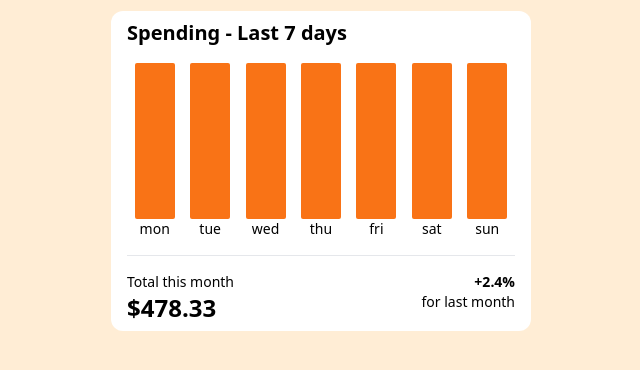
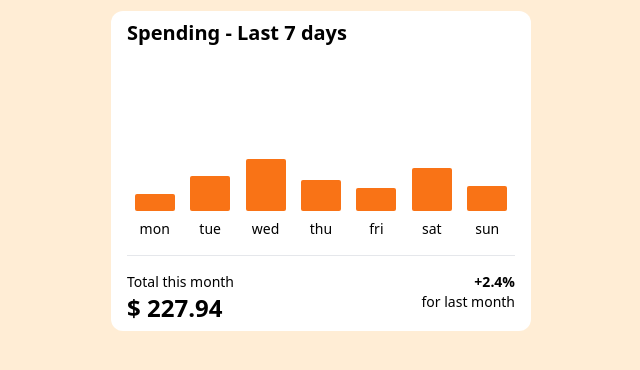
Before and after one commit to theisolatedmonk/expenses_chart, a plain HTML site: page index.html in a window 1280 px wide. Shown: the part 284-654 px from the top of the page, without its empty margins (319-959 px from the left). Drawn offline with Linux system fonts and the light colour scheme.

Commit message:
graph and tooltip done

```diff
--- /dev/null
+++ b/data.json
@@ -0,0 +1,30 @@
+[
+  {
+    "day": "mon",
+    "amount": 17.45
+  },
+  {
+    "day": "tue",
+    "amount": 34.91
+  },
+  {
+    "day": "wed",
+    "amount": 52.36
+  },
+  {
+    "day": "thu",
+    "amount": 31.07
+  },
+  {
+    "day": "fri",
+    "amount": 23.39
+  },
+  {
+    "day": "sat",
+    "amount": 43.28
+  },
+  {
+    "day": "sun",
+    "amount": 25.48
+  }
+]
--- a/index.html
+++ b/index.html
@@ -7,7 +7,7 @@
     <meta name="viewport" content="width=device-width, initial-scale=1.0">
     <title>Document</title>
     <link href="/dist/output.css" rel="stylesheet">
-    <script src="index.js" defer></script>
+    <script type="module" src="index.js" defer></script>
 </head>
 
 <body class="flex justify-center items-center h-screen bg-orange-100">
@@ -21,39 +21,41 @@
         </div>
         <div class="contain2 bg-white h-80 gap-4 justify-between rounded-xl flex flex-col px-4 py-2">
             <h1 class=" font-bold text-xl">Spending - Last 7 days</h1>
-            <div class="bardayval flex h-48 items-center text-sm text-center ">
-                <div class="graph ">
-                    <div id="mon_amt" class="monvalue value "> 123</div>
+            <div class="bardayval flex h-48 items-center text-sm text-center transition-all ">
+                <div class="graph   group">
+                    <div id="mon_amt" class="monvalue  value  group-hover:flex   ">
+                        <p id="mon_amt" class="w-fit">123</p>
+                    </div>
                     <div id="mon1" class="mon graphcolrd"></div>
                     <div id="mon2">mon</div>
                 </div>
-                <div class="graph ">
-                    <div id="tue_amt" class="tuevalue value"> 123</div>
+                <div class="graph group ">
+                    <div id="tue_amt" class="tuevalue value  group-hover:flex"> 123</div>
                     <div id="tue1" class="tue graphcolrd"></div>
                     <div id="tue2">tue</div>
                 </div>
-                <div class="graph ">
-                    <div id="wed_amt" class="wedvalue value"> 123</div>
+                <div class="graph group ">
+                    <div id="wed_amt" class="wedvalue value group-hover:flex"> 123</div>
                     <div id="wed1" class="wed graphcolrd"></div>
                     <div id="wed2">wed</div>
                 </div>
-                <div class="graph ">
-                    <div id="thu_amt" class="thuvalue value"> 123</div>
+                <div class="graph group ">
+                    <div id="thu_amt" class="thuvalue value group-hover:flex"> 123</div>
                     <div id="thu1" class="thu graphcolrd"></div>
                     <div id="thu2">thu</div>
                 </div>
-                <div class="graph ">
-                    <div id="fri_amt" class="frivalue value"> 123</div>
+                <div class="graph group ">
+                    <div id="fri_amt" class="frivalue value group-hover:flex"> 123</div>
                     <div id="fri1" class="fri graphcolrd"></div>
                     <div id="fri2">fri</div>
                 </div>
-                <div class="graph ">
-                    <div id="sat_amt" class="satvalue value"> 123</div>
+                <div class="graph group ">
+                    <div id="sat_amt" class="satvalue value group-hover:flex"> 123</div>
                     <div id="sat1" class="sat graphcolrd"></div>
                     <div id="sat2">sat</div>
                 </div>
-                <div class="graph   ">
-                    <div id="sun_amt" class="sunvalue value"> 123</div>
+                <div class="graph group   ">
+                    <div id="sun_amt" class="sunvalue value group-hover:flex"> 123</div>
                     <div id="sun1" class="sun graphcolrd
 
                     "></div>
--- a/index.js
+++ b/index.js
@@ -1,10 +1,53 @@
 const balamt = document.getElementById('balamt');
 const totalamt = document.getElementById('totalamt');
 const percent = document.getElementById('percent');
-const monAmt = document.getElementById('mon_amt');
-const tueAmt = document.getElementById('tue_amt');
-const wedAmt = document.getElementById('wed_amt');
-const thuAmt = document.getElementById('thu_amt');
-const friAmt = document.getElementById('fri_amt');
-const satAmt = document.getElementById('sat_amt');
-const sunAmt = document.getElementById('sun_amt');
+
+const mondayDiv = document.getElementById('mon1');
+const tuedayDiv = document.getElementById('tue1');
+const wednesdayDiv = document.getElementById('wed1');
+const thursdayDiv = document.getElementById('thu1');
+const fridayDiv = document.getElementById('fri1');
+const saturdayDiv = document.getElementById('sat1');
+const sundayDiv = document.getElementById('sun1');
+
+const mondayAmt = document.getElementById('mon_amt');
+const tuesdayAmt = document.getElementById('tue_amt');
+const wednesdayAmt = document.getElementById('wed_amt')
+const thursdayAmt = document.getElementById('thu_amt');
+const fridayAmt = document.getElementById('fri_amt');
+const saturdayAmt = document.getElementById('sat_amt');
+const sundayAmt = document.getElementById('sun_amt');
+
+
+const days = [mondayDiv, tuedayDiv, wednesdayDiv, thursdayDiv, fridayDiv, saturdayDiv, sundayDiv]
+const daysAmt = [mondayAmt, tuesdayAmt, wednesdayAmt, thursdayAmt, fridayAmt, saturdayAmt, sundayAmt]
+
+fetch('\data.json')
+    .then(response => response.json())
+    .then(data => {
+        let sum = 0;
+        for (let i = 0; i < data.length; i++) {
+            if (typeof data[i].amount === 'number') {
+                sum += data[i].amount;
+            }
+        }
+        totalamt.innerHTML = `$ ${sum}`;
+        // console.log(sum);
+
+
+        for (let i = 0; i < days.length; i++) {
+            days[i].style.height = `${data[i].amount}px`
+        }
+
+        for (let i = 0; i < daysAmt.length; i++) {
+            daysAmt[i].innerHTML = `${data[i].amount}`
+        }
+
+        // console.log(mondayDiv.)
+
+        // days[0].style.height = `${data[0].amount}px`
+
+
+
+    })
+    .catch(error => console.error(error));
--- a/input.css
+++ b/input.css
@@ -2,11 +2,11 @@
 @tailwind components;
 @tailwind utilities;
 .value {
-    @apply bg-stone-800 rounded-sm h-8 w-full text-white text-center hidden;
+    @apply bg-stone-800 items-center justify-center rounded-sm h-8 w-full text-white hidden;
 }
 
 .graph {
-    @apply flex items-center flex-col h-44 w-14 justify-end;
+    @apply flex items-center flex-col h-44 w-14 justify-end transition-all gap-2;
 }
 
 .graphcolrd {
```
Also changed, not shown: dist/output.css.
